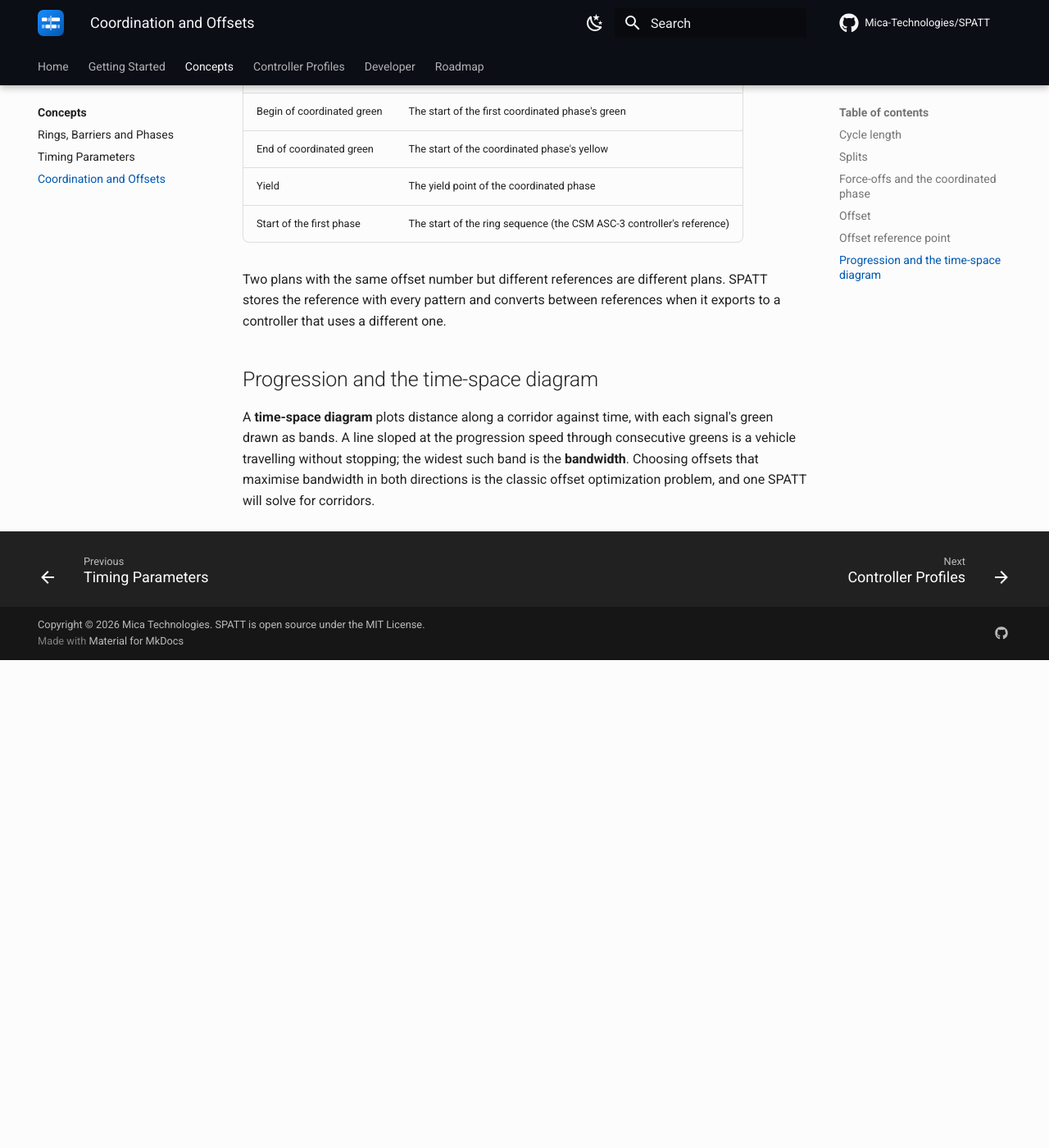
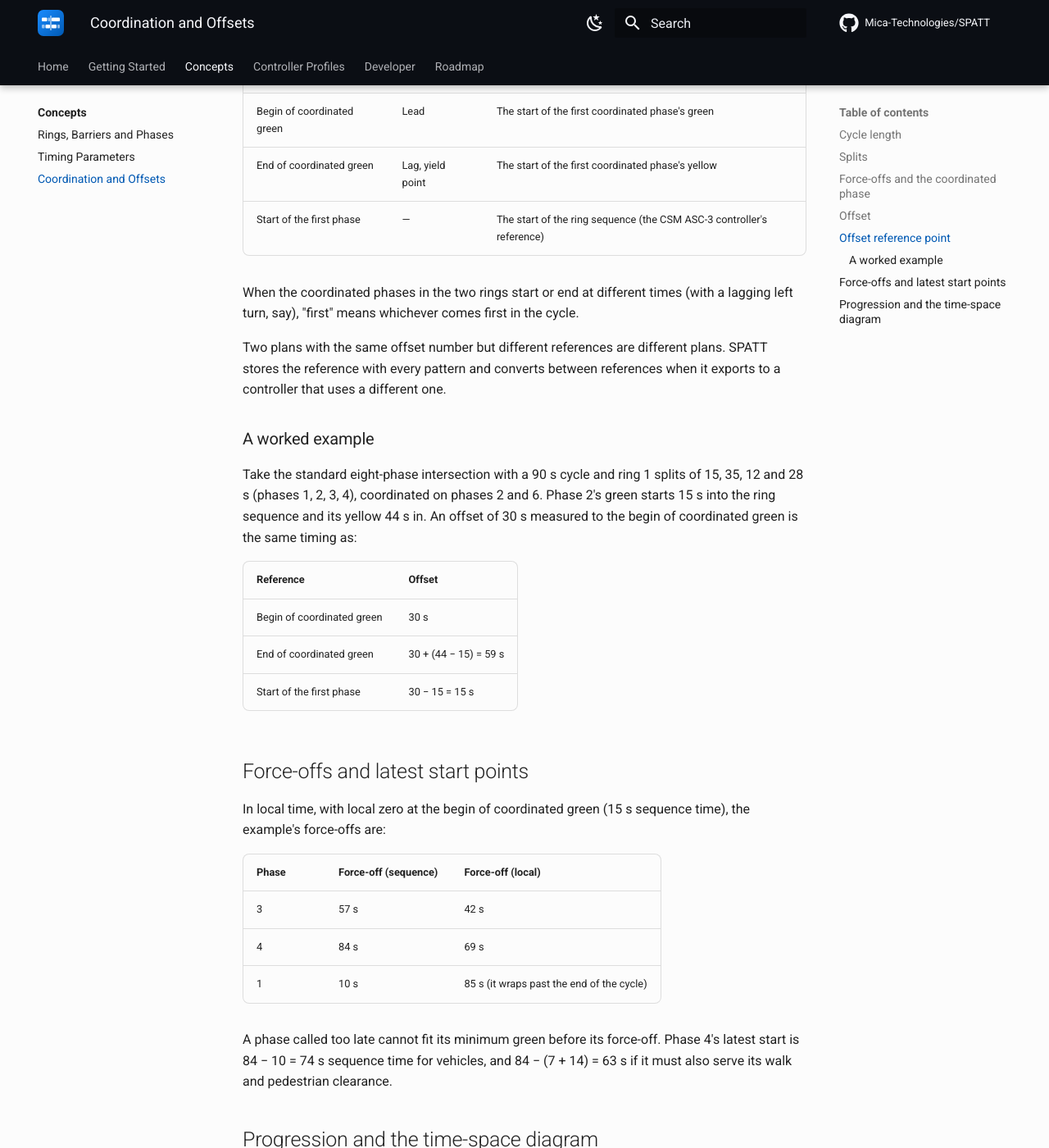
Before and after one commit to Mica-Technologies/SPATT, an MkDocs documentation site: the page built from docs/concepts/coordination.md, in a window 1280 px wide and 1400 px high, scrolled down 997 px. Shown: the whole window at 82% size. Built offline with MkDocs 1.6.1 and Material for MkDocs 9.7.7, drawn with Linux system fonts in a browser that asks for light colours; comment, search, counter and statistics services are not loaded; before the commit the page ends 1802 px from its top, so only the background shows below that.

Commit message:
Document offset references with a worked example
Co-Authored-By: Claude Opus 5 (1M context) <noreply@anthropic.com>

```diff
--- a/docs/concepts/coordination.md
+++ b/docs/concepts/coordination.md
@@ -30,16 +30,46 @@ the system reference (cycle zero of the common clock) to a chosen point in the l
 Controllers disagree about *which* point in the local cycle the offset locates, and the choice
 changes the number:
 
-| Reference | The offset is measured to |
-|---|---|
-| Begin of coordinated green | The start of the first coordinated phase's green |
-| End of coordinated green | The start of the coordinated phase's yellow |
-| Yield | The yield point of the coordinated phase |
-| Start of the first phase | The start of the ring sequence (the CSM ASC-3 controller's reference) |
+| Reference | Also called | The offset is measured to |
+|---|---|---|
+| Begin of coordinated green | Lead | The start of the first coordinated phase's green |
+| End of coordinated green | Lag, yield point | The start of the first coordinated phase's yellow |
+| Start of the first phase | — | The start of the ring sequence (the CSM ASC-3 controller's reference) |
+
+When the coordinated phases in the two rings start or end at different times (with a lagging
+left turn, say), "first" means whichever comes first in the cycle.
 
 Two plans with the same offset number but different references are different plans. SPATT stores
 the reference with every pattern and converts between references when it exports to a
 controller that uses a different one.
+
+### A worked example
+
+Take the standard eight-phase intersection with a 90 s cycle and ring 1 splits of 15, 35, 12 and
+28 s (phases 1, 2, 3, 4), coordinated on phases 2 and 6. Phase 2's green starts 15 s into the ring
+sequence and its yellow 44 s in. An offset of 30 s measured to the begin of coordinated green is
+the same timing as:
+
+| Reference | Offset |
+|---|---|
+| Begin of coordinated green | 30 s |
+| End of coordinated green | 30 + (44 − 15) = 59 s |
+| Start of the first phase | 30 − 15 = 15 s |
+
+## Force-offs and latest start points
+
+In local time, with local zero at the begin of coordinated green (15 s sequence time), the
+example's force-offs are:
+
+| Phase | Force-off (sequence) | Force-off (local) |
+|---|---|---|
+| 3 | 57 s | 42 s |
+| 4 | 84 s | 69 s |
+| 1 | 10 s | 85 s (it wraps past the end of the cycle) |
+
+A phase called too late cannot fit its minimum green before its force-off. Phase 4's latest
+start is 84 − 10 = 74 s sequence time for vehicles, and 84 − (7 + 14) = 63 s if it must also
+serve its walk and pedestrian clearance.
 
 ## Progression and the time-space diagram
 
```
Also changed, not shown: docs/developer/project-format.md (+3 -1 lines), docs/roadmap.md (+1 -1 lines).
